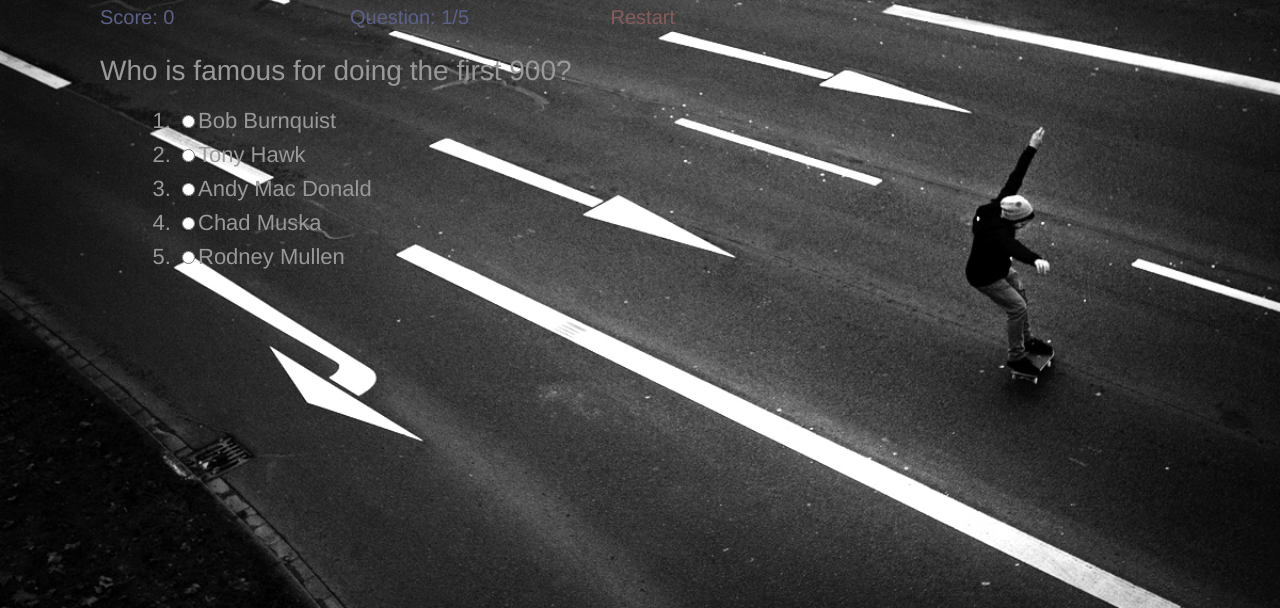
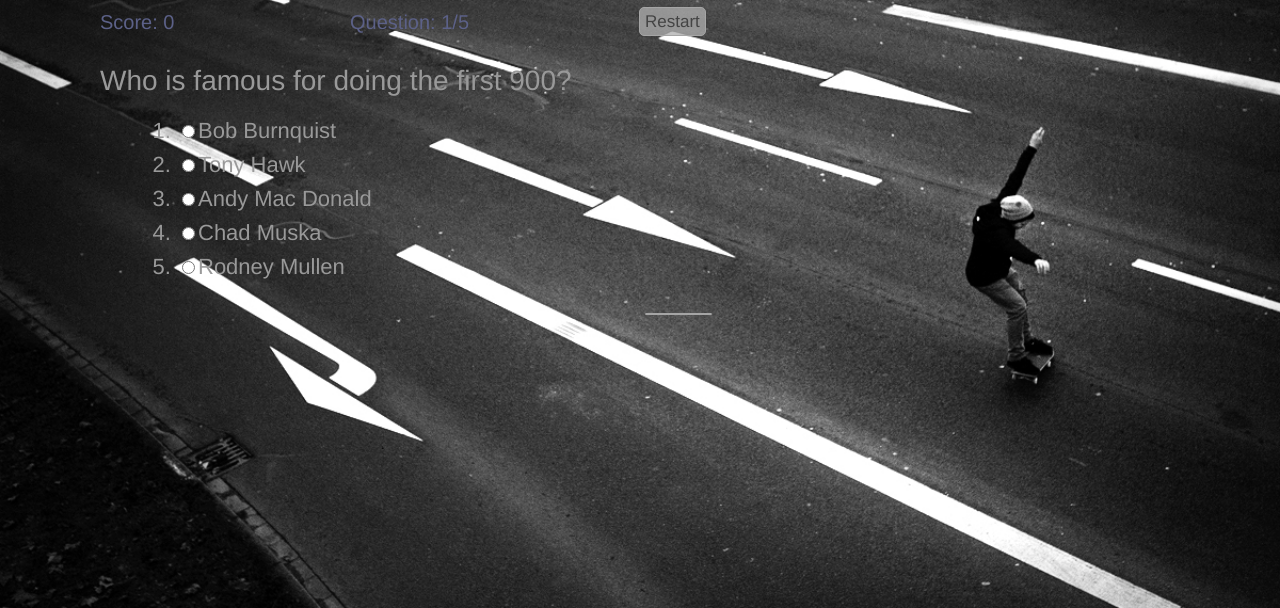
Before and after one commit to ashield/skateboarding-quiz, a plain HTML site: page index.html in a window 1280 px wide. Shown: the part 192-800 px from the top of the page. Drawn offline with nearby package versions, Linux system fonts and the light colour scheme.

Commit message:
Third
JS functionality work without bugs, mainly UI issues to fix up

```diff
--- a/app.js
+++ b/app.js
@@ -72,7 +72,7 @@ if (selectedAnswer == questions [currentQuestion].correct) {
 
 
 else {
-	$('#incorrect').append("<p>Incorrect. <br> <span class='correct-answer'>The correct answer was" + " " + questions[currentQuestion].answers[questions [currentQuestion].correct] + "</span></p>");
+	$('#incorrect').append("<p>Incorrect.<span class='correct-answer'>The correct answer was" + " " + questions[currentQuestion].answers[questions [currentQuestion].correct] + "</span></p>");
 	$('#next').append("<p>Next</p>");
 	next();
 	currentQuestion++
@@ -119,7 +119,7 @@ function questionNuber() {
 
 function complete() {
 	$('.status').hide();
-	$('#heading').append("<h4>Quiz complete. You scored" + " " + score + " " + "out of 5<br>To try again click" + "<div class='restart'>HERE</div></h4>")
+	$('#heading').append("<h4>Quiz complete. You scored" + " " + score + " " + "out of 5<br>To try again click" + "<div class='restart'></div></h4>")
 }
 
 function restart() {
--- a/index.html
+++ b/index.html
@@ -11,6 +11,7 @@
 	</head>
 
 <body>
+	<div class="bgimg">
 
 
 	<div class='container'>
@@ -36,6 +37,6 @@
 	</div>
 
 	</div>
-
+	</div>
 </body>
 </html>
--- a/style.css
+++ b/style.css
@@ -1,20 +1,17 @@
 body {
+    color: rgb(153, 153, 153);
+    font-family: "Helvetica Neue";
+}
+
+.bgimg {
 	background: url(road-arrows.jpg) no-repeat;
     background-size: cover;
     width: 100%;
     height: 100%;
     position: fixed;
     min-height: 700px;
-    color: rgb(153, 153, 153);
-    font-family: "Helvetica Neue";
 }
 
-.opacity {
-	height: 100%;
-	width: 100%;
-	background-color: white;
-	opacity: 0.3;
-}
 
 .container {
 	padding: 110px 100px 10px 100px;
@@ -36,7 +33,8 @@ h1 {
 	width: 100%;
 	text-align: left;
 	font-size: 20px;
-	color: rgb(92, 97, 136)
+	color: rgb(92, 97, 136);
+	line-height: 30px;
 }
 
 #score {
@@ -59,9 +57,19 @@ h1 {
 .restart {
 	display: inline-block;
 	float: right;
-	margin: 0 125px 0 0;
-	color: rgb(136, 92, 92);
-	cursor: pointer;
+	margin: 0 94px 0 0;
+	width: 55px;
+	position: relative;
+	border: 1px solid #A5A5A5;
+	border-radius: 5px;
+	color: #444444;
+	background-color: rgba(175, 175, 175, 0.76);
+	padding: 0px 5px;
+	font-size: 17px;
+	line-height: 27px;
+	cursor: pointer
+
+
 }
 
 h4 {
@@ -91,6 +99,7 @@ ol li {
 	width: 100%;
 	text-align: left;
 	font-size: 20px;
+	line-height: 30px;
 }
 
 #correct {
@@ -105,10 +114,19 @@ ol li {
 
 #next {
 	display: inline-block;
-	color: rgb(153, 153, 153);
 	float: right;
+	margin: 0 130px 0 0;
+	width: 55px;
+	position: relative;
+	border: 1px solid #A5A5A5;
+	border-radius: 5px;
+	color: #444444;
+	background-color: rgba(175, 175, 175, 0.76);
+	padding: 0px 5px;
+	font-size: 17px;
+	line-height: 27px;
 	cursor: pointer;
-	margin: 0 191px 0 0;
+	text-align: center;
 }
 
 .correct-answer {
```
